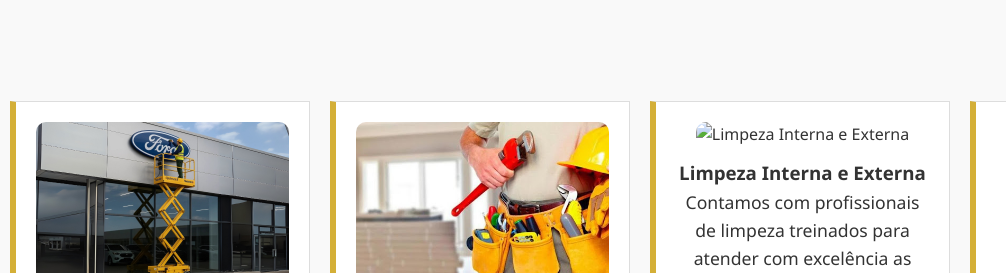
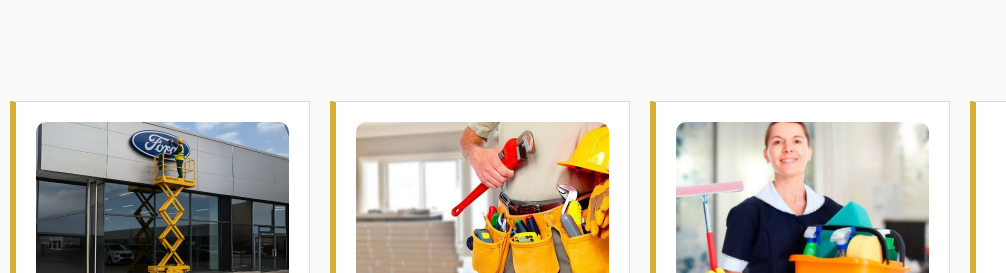
Before and after one commit to Wolf0s/ess-site, a website: page index.html in a window 1280 px wide. Shown: the part 679-952 px from the top of the page, 0-1006 px from the left. Drawn offline with Linux system fonts and the light colour scheme.

Commit message:
Update index.html

```diff
--- a/index.html
+++ b/index.html
@@ -179,7 +179,7 @@
 
         <div class="card">
           <div class="icon">
-            <img src="icons/curso-com-certificado-de-auxiliar-de-servicos-gerais-1566927457-870-12fa503d.jpg"
+            <img src="icons/auxiliar-de-servicos-gerais.jpg"
               alt="Limpeza Interna e Externa" />
           </div>
           <h3>Limpeza Interna e Externa</h3>
```
